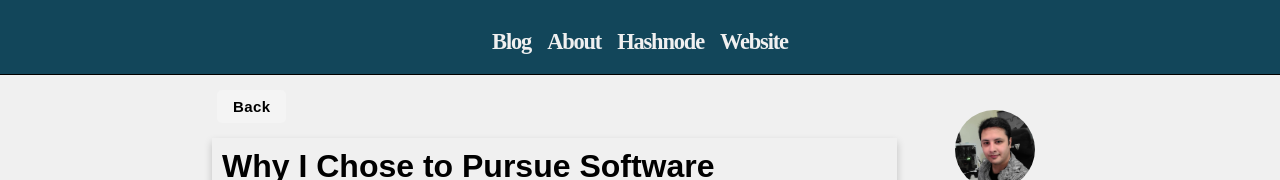
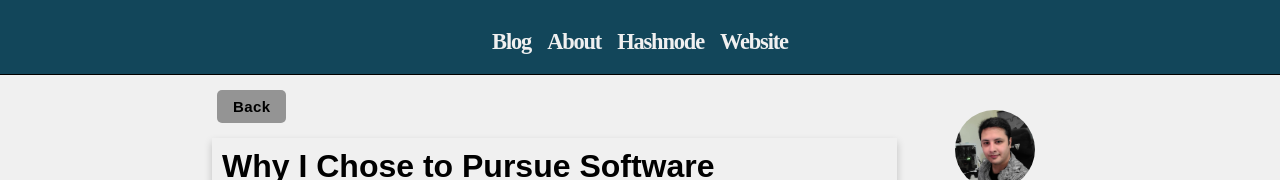
Before and after one commit to ErikMoxley/moxleydevblog, a Next.js app: page /blog/2021-08-06 in a window 1280 px wide. Shown: the top 180 px of the page. Built offline with nearby package versions, Linux system fonts and the light colour scheme; a web font is replaced by a local one.

Commit message:
made changes to button css

```diff
--- a/styles/globals.css
+++ b/styles/globals.css
@@ -124,7 +124,7 @@ header h2 {
 
 .btn {
   display: inline-block;
-  color: rgb(185, 185, 185);
+  color: rgb(114, 114, 114);
   border: none;
   padding: 8px 16px;
   border-radius: 5px;
@@ -142,12 +142,13 @@ header h2 {
 
 .btn:hover {
   transform: scale();
-  background: rgb(133, 133, 133);
+  background: rgb(58, 58, 58);
+  color: white;
   transition-duration: 0.4s;
 }
 
 .btn-back {
-  background: #f4f4f4;
+  background: #949494;
   color: #000;
   margin-bottom: 15px;
   margin-left: 5px;
```
